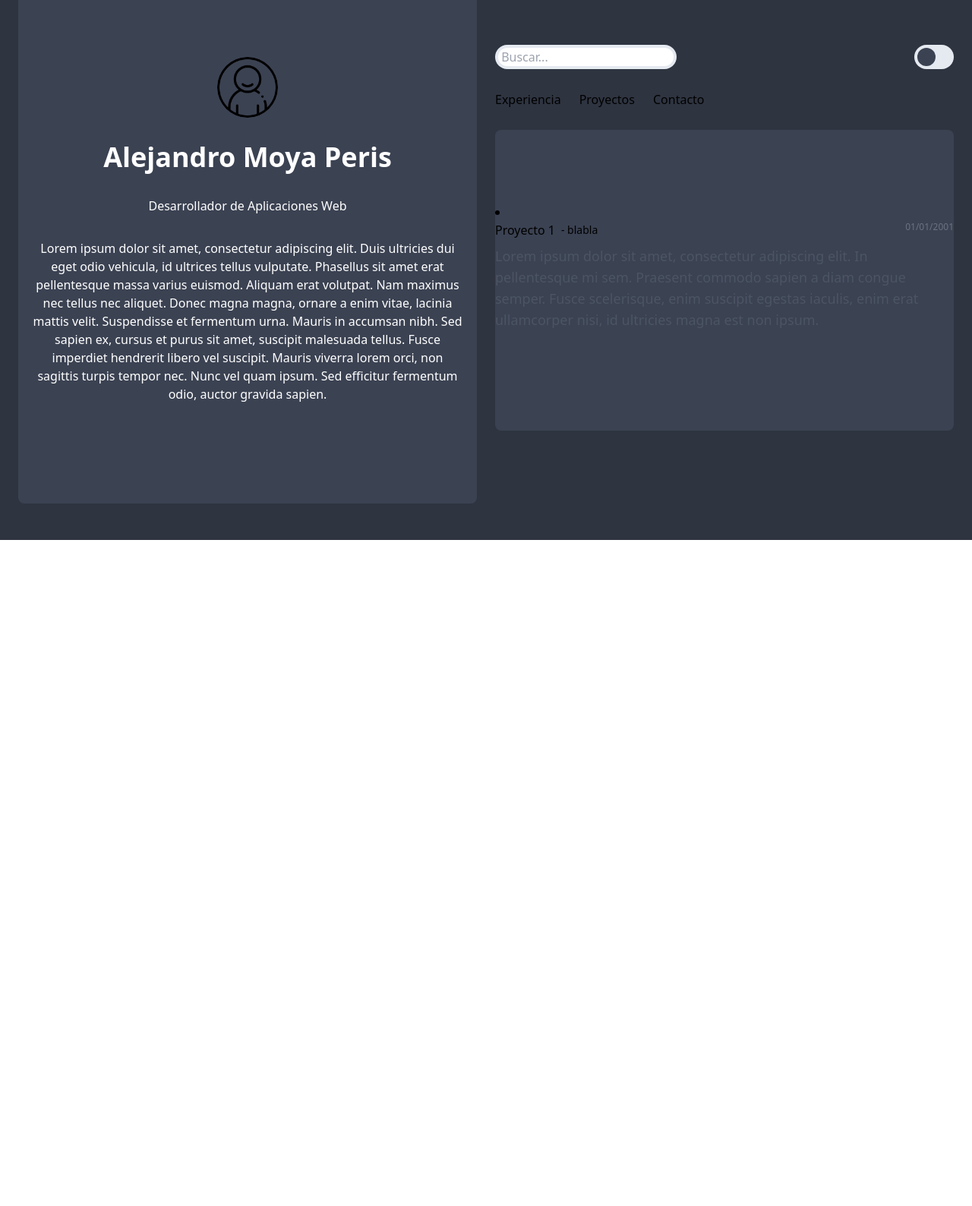
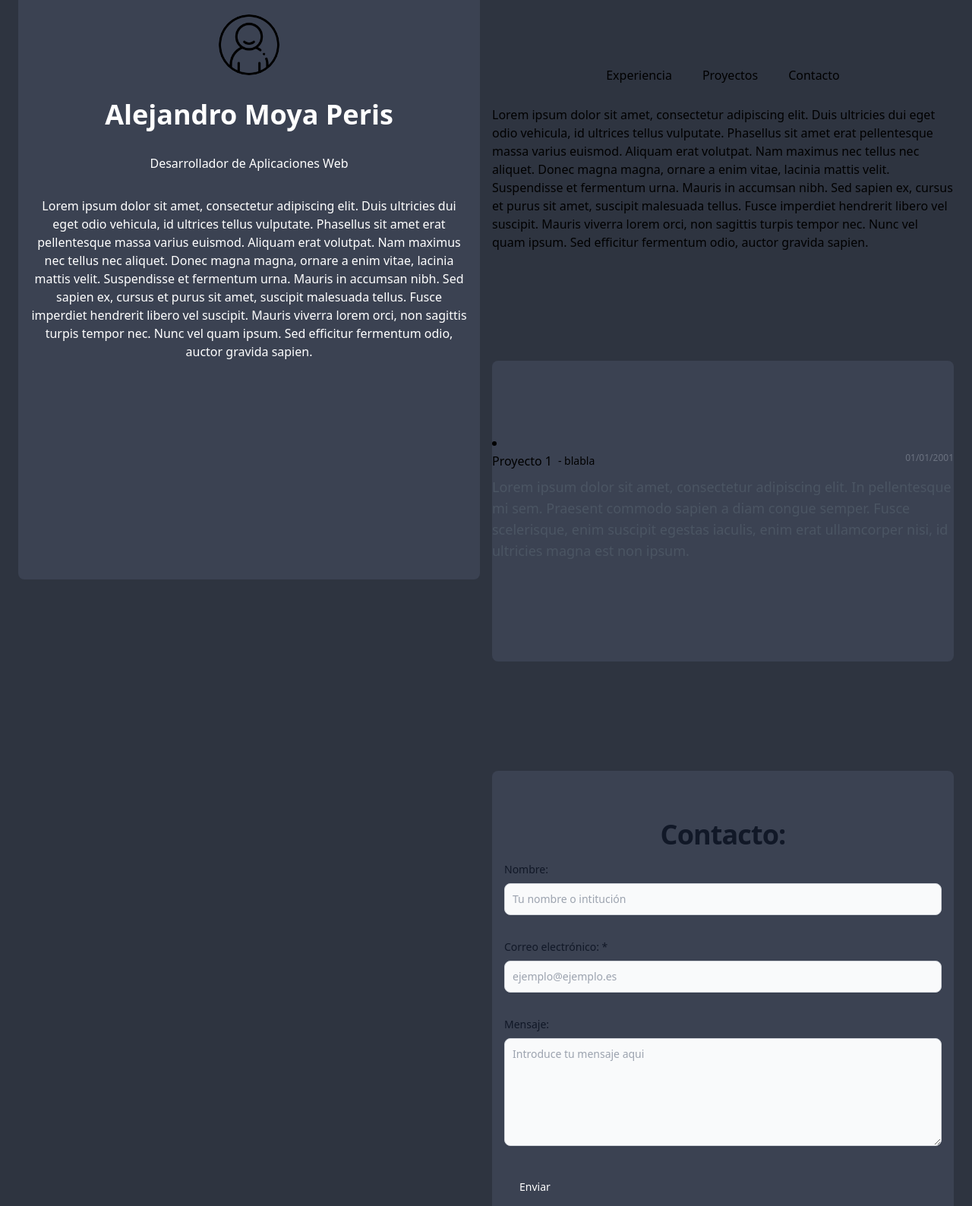
Before and after one commit to AleesMP/portfolio, a website built with Vite: page index.html in a window 1280 px wide. Shown: the part 85-1673 px from the top of the page at 76% size. Before the commit the page ends 800 px from the top, so only its background shows below. Built offline with nearby package versions, Linux system fonts and the light colour scheme.

Commit message:
modificaciones index

```diff
--- a/index.html
+++ b/index.html
@@ -12,8 +12,8 @@
 <body>
   <div class="bg-primary">
     <div class="px-6 py-12">
-      <div class="flex justify-between gap-6">
-        <header class="flex flex-col sticky justify-between bg-secondary rounded-lg w-1/2 py-24">
+      <div class="lg:flex lg:justify-between lg:gap-4">
+        <header class="lg:sticky lg:top-0 lg:flex lg:max-h-screen lg:w-1/2 lg:flex-col lg:justify-between lg:py-10 bg-secondary rounded-lg">
           <div class="flex flex-col items-center justify-center text-center text-white gap-8 p-4">
             <img src="./assets/images/avatar.png" class="w-20 h-20 rounded-full" alt="avatar">
             <h1 class="text-4xl font-bold text-white"><a href="">Alejandro Moya Peris</a></h1>
@@ -30,8 +30,8 @@
           </div>
         </header>
 
-        <main id="content" class="w-1/2 py-24">
-          <section>
+        <main id="content" class="pt-24 lg:w-1/2 lg:py-24">
+          <!-- <section>
             <div class="flex justify-between items-center">
               <div class="bg-tertiary px-1 py-1 w-auto rounded-full">
                 <input class="w-auto rounded-full" type="text" placeholder=" Buscar...">
@@ -41,25 +41,33 @@
                 <input id="check" type="text" hidden>
               </label>
             </div>
-          </section>
+          </section> -->
 
-          <!-- NavMenu -->
+          <!-- Navbar -->
           <section>
-            <div class="flex justify-between items-center">
-              <nav class="h-20 flex">
-                <div class="flex items-center gap-6">
-                  <a href="#experiencia">Experiencia</a>
-                  <a href="#proyectos">Proyectos</a>
-                  <a href="#contacto">Contacto</a>
-                </div>
+            <div class="flex justify-center items-center h-20">
+              <nav class="flex gap-10">
+                  <a class="menu-item" href="#experiencia">Experiencia</a>
+                  <a class="menu-item" href="#proyectos">Proyectos</a>
+                  <a class="menu-item" href="#contacto">Contacto</a>
               </nav>
             </div>
           </section>
 
           <!-- Contenido -->
-          <section id="experiencia"></section>
+          <section id="experiencia" class="mb-16 scroll-mt-16 md:mb-24 lg:mb-36 lg:scroll-mt-24">
+            <p>Lorem ipsum dolor sit amet, consectetur adipiscing elit. Duis ultricies dui eget odio vehicula, id
+              ultrices
+              tellus vulputate. Phasellus sit amet erat pellentesque massa varius euismod. Aliquam erat volutpat. Nam
+              maximus nec tellus nec aliquet. Donec magna magna, ornare a enim vitae, lacinia mattis velit. Suspendisse
+              et
+              fermentum urna. Mauris in accumsan nibh. Sed sapien ex, cursus et purus sit amet, suscipit malesuada
+              tellus.
+              Fusce imperdiet hendrerit libero vel suscipit. Mauris viverra lorem orci, non sagittis turpis tempor nec.
+              Nunc vel quam ipsum. Sed efficitur fermentum odio, auctor gravida sapien.</p>
+          </section>
 
-          <section id="proyectos">
+          <section id="proyectos" class="mb-16 scroll-mt-16 md:mb-24 lg:mb-36 lg:scroll-mt-24">
             <div class="flex rounded-lg justify-between py-24 bg-secondary">
               <span>
                 <li class="mb-6 checkmark">
@@ -88,7 +96,26 @@
             </div>
           </section>
 
-          <section id="contacto"></section>
+          <section id="contacto" class="mb-16 scroll-mt-16 md:mb-24 lg:mb-36 lg:scroll-mt-24">
+              <div class="py-8 lg:py-16 px-4 mx-auto max-w-screen-md bg-secondary rounded-lg">
+                  <h2 class="mb-4 text-4xl tracking-tight font-extrabold text-center text-gray-900 dark:text-white">Contacto:</h2>
+                  <form action="#contacto" class="space-y-8">
+                    <div>
+                      <label for="name" class="block mb-2 text-sm font-medium text-gray-900 dark:text-gray-300">Nombre:</label>
+                      <input type="name" id="name" class="shadow-sm bg-gray-50 border border-gray-300 text-gray-900 text-sm rounded-lg focus:ring-primary-500 focus:border-primary-500 block w-full p-2.5 dark:bg-gray-700 dark:border-gray-600 dark:placeholder-gray-400 dark:text-white dark:focus:ring-primary-500 dark:focus:border-primary-500 dark:shadow-sm-light" placeholder="Tu nombre o intitución" required>
+                  </div>
+                      <div>
+                          <label for="email" class="block mb-2 text-sm font-medium text-gray-900 dark:text-gray-300">Correo electrónico: *</label>
+                          <input type="email" id="email" class="shadow-sm bg-gray-50 border border-gray-300 text-gray-900 text-sm rounded-lg focus:ring-primary-500 focus:border-primary-500 block w-full p-2.5 dark:bg-gray-700 dark:border-gray-600 dark:placeholder-gray-400 dark:text-white dark:focus:ring-primary-500 dark:focus:border-primary-500 dark:shadow-sm-light" placeholder="ejemplo@ejemplo.es" required>
+                      </div>
+                      <div class="sm:col-span-2">
+                          <label for="message" class="block mb-2 text-sm font-medium text-gray-900 dark:text-gray-400">Mensaje:</label>
+                          <textarea id="message" rows="6" class="block p-2.5 w-full text-sm text-gray-900 bg-gray-50 rounded-lg shadow-sm border border-gray-300 focus:ring-primary-500 focus:border-primary-500 dark:bg-gray-700 dark:border-gray-600 dark:placeholder-gray-400 dark:text-white dark:focus:ring-primary-500 dark:focus:border-primary-500" placeholder="Introduce tu mensaje aqui"></textarea>
+                      </div>
+                      <button type="submit" class="py-3 px-5 text-sm font-medium text-center text-white rounded-lg bg-primary-700 sm:w-fit hover:bg-primary-800 focus:ring-4 focus:outline-none focus:ring-primary-300 dark:bg-primary-600 dark:hover:bg-primary-700 dark:focus:ring-primary-800">Enviar</button>
+                  </form>
+              </div>
+          </section>
 
         </main>
       </div>
```
